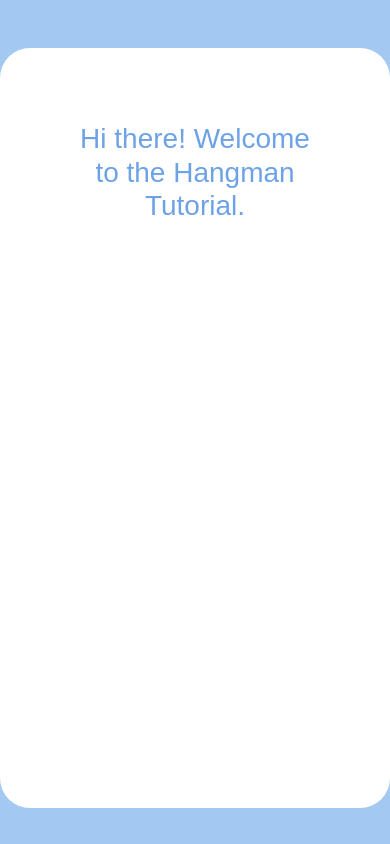
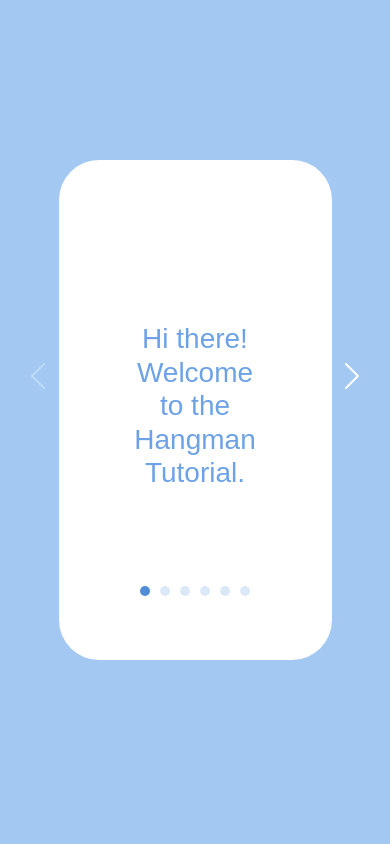
Before and after one commit to ajohaa/hangman, a plain HTML site: page tutorial.html in a window 390 px wide. Drawn offline with nearby package versions, Linux system fonts and the light colour scheme; a web font is replaced by a local one.

Commit message:
Enhance tutorial carousel layout and functionality; add responsive styles and improve accessibility features

```diff
--- a/scripts.js
+++ b/scripts.js
@@ -1,5 +1,47 @@
 const gameModal = document.querySelector(".game-modal");
 
+/* this is AI, just for carousel arrow styles.
+Has no impact on the actual game itself.*/
+
+const carousel = document.querySelector('#tutorialCarousel');
+const prevBtn = document.querySelector('.carousel-control-prev');
+const nextBtn = document.querySelector('.carousel-control-next');
+const totalSlides = document.querySelectorAll('.carousel-item').length;
+
+// update arrow states
+function updateArrows(index) {
+  // prev button
+  if (index === 0) {
+    prevBtn.style.opacity = "0.3";
+    prevBtn.style.pointerEvents = "none";
+  } else {
+    prevBtn.style.opacity = "1";
+    prevBtn.style.pointerEvents = "auto";
+  }
+
+  // next button
+  if (index === totalSlides - 1) {
+    nextBtn.style.opacity = "0.3";
+    nextBtn.style.pointerEvents = "none";
+  } else {
+    nextBtn.style.opacity = "1";
+    nextBtn.style.pointerEvents = "auto";
+  }
+}
+
+if (carousel && prevBtn && nextBtn && totalSlides > 0) {
+  // update when slide changes
+  carousel.addEventListener('slid.bs.carousel', (event) => {
+    updateArrows(event.to);
+  });
+
+  // run once on page load
+  window.addEventListener('load', () => {
+    updateArrows(0);
+  });
+}
+
+/* end of AI code */
 
 /* ======================================================
   CATEGORY + WORD DATA
@@ -128,6 +170,7 @@ const hint = document.getElementById("category-name");
 
 // When the player clicks the hint button,
 // show the category of the word above it
+if (hintBtn && hintElement && hint) {
   hintBtn.addEventListener("click", function () {
 
     // Show the actual category
@@ -146,6 +189,7 @@ hintBtn.addEventListener("click", function () {
     }
 
   });
+}
 
 /* ======================================================
   WORD DISPLAY
@@ -163,7 +207,10 @@ function displayWord() {
     display += "_ ";
   }
 
-  document.getElementById("word").textContent = display.trim();
+  const wordEl = document.getElementById("word");
+  if (wordEl) {
+    wordEl.textContent = display.trim();
+  }
 }
 
 function pressLetter(letter) {
@@ -201,10 +248,13 @@ function pressLetter(letter) {
     }
   }
   // Update the word display on the page
-  document.getElementById("word").textContent = display.trim();
+  const wordEl = document.getElementById("word");
+  if (wordEl) {
+    wordEl.textContent = display.trim();
+  }
 
   // Check for victory or defeat after each guess
-  const isVictory = !document.getElementById("word").textContent.includes("_");
+  const isVictory = wordEl ? !wordEl.textContent.includes("_") : false;
   const isDefeat = wrongGuesses.length >= numberOfTurns;
   if (isVictory) {
     gameOver(true);
@@ -216,7 +266,9 @@ function pressLetter(letter) {
 function lifeLost() {
   updateHpDisplay();
   // update the hangman image
+  if (hangmanImage) {
     hangmanImage.src = `hangman-${wrongGuesses.length}.svg`;
+  }
 }
 
 /* ======================================================
@@ -226,10 +278,16 @@ function lifeLost() {
 function startGame() {
   wrongGuesses = [];
   guessedLetters = [];
+  if (hangmanImage) {
     hangmanImage.src = `hangman-0.svg`;
+  }
   // hide hint, reset hint button, and choose a new random category and word
+  if (hintElement) {
     hintElement.classList.remove("is-visible");
+  }
+  if (hintBtn) {
     hintBtn.disabled = false;
+  }
   category = getRandomCategory();
   word = getRandomWord(category);
   displayWord();
@@ -251,6 +309,7 @@ function startGame() {
 
 const gameOver = (isVictory) => {
   setTimeout(() => {
+    if (!gameModal) return;
     const modalText = isVictory ? "You guessed the word:" : `The correct word was:`;
     gameModal.querySelector("img").src = isVictory ? "victory.gif" : "lost.gif";
     gameModal.querySelector("h2").innerText = `${isVictory ? "Congratulations!" : "Game Over!"}`;
@@ -258,10 +317,12 @@ const gameOver = (isVictory) => {
     gameModal.classList.add("show");
 
     const playAgainBtn = document.querySelector(".play-again");
+    if (playAgainBtn) {
       playAgainBtn.addEventListener("click", () => {
         gameModal.classList.remove("show");
         startGame();
       });
+    }
   }, 300); // Delay to allow the last guess to be seen (searched this up)
 }
 
@@ -272,18 +333,27 @@ const gameOver = (isVictory) => {
 
 // Start game when page loads
 document.addEventListener("DOMContentLoaded", function () {
+  const hasGameUi = document.getElementById("word") && hangmanImage;
+  if (hasGameUi) {
     startGame();
+  }
 });
 
 // Restart game when difficulty is selected
+if (easyBtn) {
   easyBtn.addEventListener("click", function () {
     startGame();
   });
+}
 
+if (mediumBtn) {
   mediumBtn.addEventListener("click", function () {
     startGame();
   });
+}
 
+if (hardBtn) {
   hardBtn.addEventListener("click", function () {
     startGame();
   });
+}
--- a/style.css
+++ b/style.css
@@ -125,27 +125,72 @@ body {
     cursor: default;
 }
 
-.carousel-inner {
+/* carousel */
+
+.tutorial-wrapper {
+    width: 100%;
+    height: 100vh;
+    display: flex;
     justify-content: center;
     align-items: center;
+    margin-top: -60px;
+}
+
+#tutorialCarousel {
+    width: 70%;
+    max-width: 900px;
+    position: relative;
+    height: 500px;
+}
+
+.carousel-inner {
+    height: 100%;
+    overflow: hidden;
+    border-radius: 40px;
 }
 
 .carousel-item {
-    margin: auto;
-    white-space: normal;
-    max-width: 1200px;
-    width: 100% !important;
-    height: 90vh;
-    background: white;
-    padding: 50px;
-    border-radius: 30px;
+    height: 100%;
+    min-height: 400px;
+    background: #ffffff;
+    padding: 60px;
+}
+
+.carousel-control-prev {
+    left: 0;
+    transform: translateX(-100%);
+    margin-top: 10%;
+}
+
+.carousel-control-next {
+    right: 0;
+    transform: translateX(100%);
+        margin-top: 10%;
+
+}
+
+.carousel-control-prev,
+.carousel-control-next {
+    transition: opacity 0.3s ease; /* smooth fade */
 }
 
 .carousel h2 {
     font-size: 28px;
     background-color: white;
     color: rgb(109, 162, 231);
-    /* Ensure text is readable */
+}
+
+.carousel-indicators [data-bs-target] {
+    width: 10px;
+    height: 10px;
+    border-radius: 50%;
+    background-color: rgba(79, 142, 214, 0.4) !important;
+    border: none;
+    margin: 0 5px;
+}
+
+.carousel-indicators .active {
+    background-color: #4f8ed6 !important;
 }
 
 /* Responsive adjustments */
--- a/tutorial.html
+++ b/tutorial.html
@@ -11,22 +11,26 @@
   <link href="https://cdn.jsdelivr.net/npm/bootstrap@5.3.2/dist/css/bootstrap.min.css" rel="stylesheet"
     integrity="sha384-T3c6CoIi6uLrA9TneNEoa7RxnatzjcDSCmG1MXxSR1GAsXEV/Dwwykc2MPK8M2HN" crossorigin="anonymous" />
   <link rel="stylesheet" href="style.css" />
-  <link rel="stylesheet" href="https://use.typekit.net/iou1vnd.css">
+  <link rel="stylesheet" href="https://use.typekit.net/iou1vnd.css" />
 </head>
 
 <body>
+  <div class="tutorial-wrapper">
     <div id="tutorialCarousel" class="carousel slide" data-bs-ride="false">
-    <div class="carousel-inner mt-5 d-flex justify-content-center align-items-center">
-      <!-- Item 1 - Active -->
-      <div class="carousel-item active w-100 d-block">
-        <div class="d-flex justify-content-center align-items-center">
+      <!-- Slides -->
+      <div class="carousel-inner mt-5">
+        <!-- Slide 1 -->
+        <div class="carousel-item active">
+          <div class="d-flex justify-content-center align-items-center h-100">
             <div class="text-center p-4">
               <h2>Hi there! Welcome to the Hangman Tutorial.</h2>
             </div>
           </div>
         </div>
-      <!-- Item 2 -->
+
+        <!-- Slide 2 -->
         <div class="carousel-item">
+          <div class="d-flex justify-content-center align-items-center h-100">
             <div class="text-center p-4">
               <h2>
               At the start of each game, you will be assigned a random
@@ -34,8 +38,11 @@
             </h2>
             </div>
           </div>
-      <!-- Item 3 -->
+        </div>
+
+        <!-- Slide 3 -->
         <div class="carousel-item">
+          <div class="d-flex justify-content-center align-items-center h-100">
             <div class="text-center p-4">
               <h2>
               The <strong>difficulty</strong> buttons determine how many wrong
@@ -43,8 +50,11 @@
             </h2>
             </div>
           </div>
-      <!-- Item 4 -->
+        </div>
+
+        <!-- Slide 4 -->
         <div class="carousel-item">
+          <div class="d-flex justify-content-center align-items-center h-100">
             <div class="text-center p-4">
               <h2>
               If you get stuck, you can click the <strong>hint</strong> button
@@ -52,16 +62,20 @@
             </h2>
             </div>
           </div>
-      <!-- Item 5 -->
+        </div>
+
+        <!-- Slide 5 -->
         <div class="carousel-item">
+          <div class="d-flex justify-content-center align-items-center h-100">
             <div class="text-center p-4">
-            <h2>
-              Use it wisely, as using a hint uses up one of your guess attempts!
-            </h2>
+              <h2>But be careful, as each hint uses up one of your guesses!</h2>
             </div>
           </div>
-      <!-- Item 6 -->
+        </div>
+
+        <!-- Slide 6 -->
         <div class="carousel-item">
+          <div class="d-flex justify-content-center align-items-center h-100">
             <div class="text-center p-4">
               <h2>Good luck, and have fun playing Hangman!</h2>
               <a href="index.html">
@@ -70,15 +84,29 @@
             </div>
           </div>
         </div>
+      </div>
+
+
     <!-- Controls -->
     <button class="carousel-control-prev" type="button" data-bs-target="#tutorialCarousel" data-bs-slide="prev">
       <span class="carousel-control-prev-icon"></span>
     </button>
+
     <button class="carousel-control-next" type="button" data-bs-target="#tutorialCarousel" data-bs-slide="next">
       <span class="carousel-control-next-icon"></span>
     </button>
+
+    <!-- Indicators (DOTS 👇) -->
+    <div class="carousel-indicators">
+      <button type="button" data-bs-target="#tutorialCarousel" data-bs-slide-to="0" class="active"></button>
+      <button type="button" data-bs-target="#tutorialCarousel" data-bs-slide-to="1"></button>
+      <button type="button" data-bs-target="#tutorialCarousel" data-bs-slide-to="2"></button>
+      <button type="button" data-bs-target="#tutorialCarousel" data-bs-slide-to="3"></button>
+      <button type="button" data-bs-target="#tutorialCarousel" data-bs-slide-to="4"></button>
+      <button type="button" data-bs-target="#tutorialCarousel" data-bs-slide-to="5"></button>
     </div>
-
+  </div>
+ </div>
   <!-- Bootstrap JavaScript Libraries -->
   <script src="https://cdn.jsdelivr.net/npm/@popperjs/core@2.11.8/dist/umd/popper.min.js"
     integrity="sha384-I7E8VVD/ismYTF4hNIPjVp/Zjvgyol6VFvRkX/vR+Vc4jQkC+hVqc2pM8ODewa9r"
```
Lines whose indentation alone changed are shown as unchanged.
